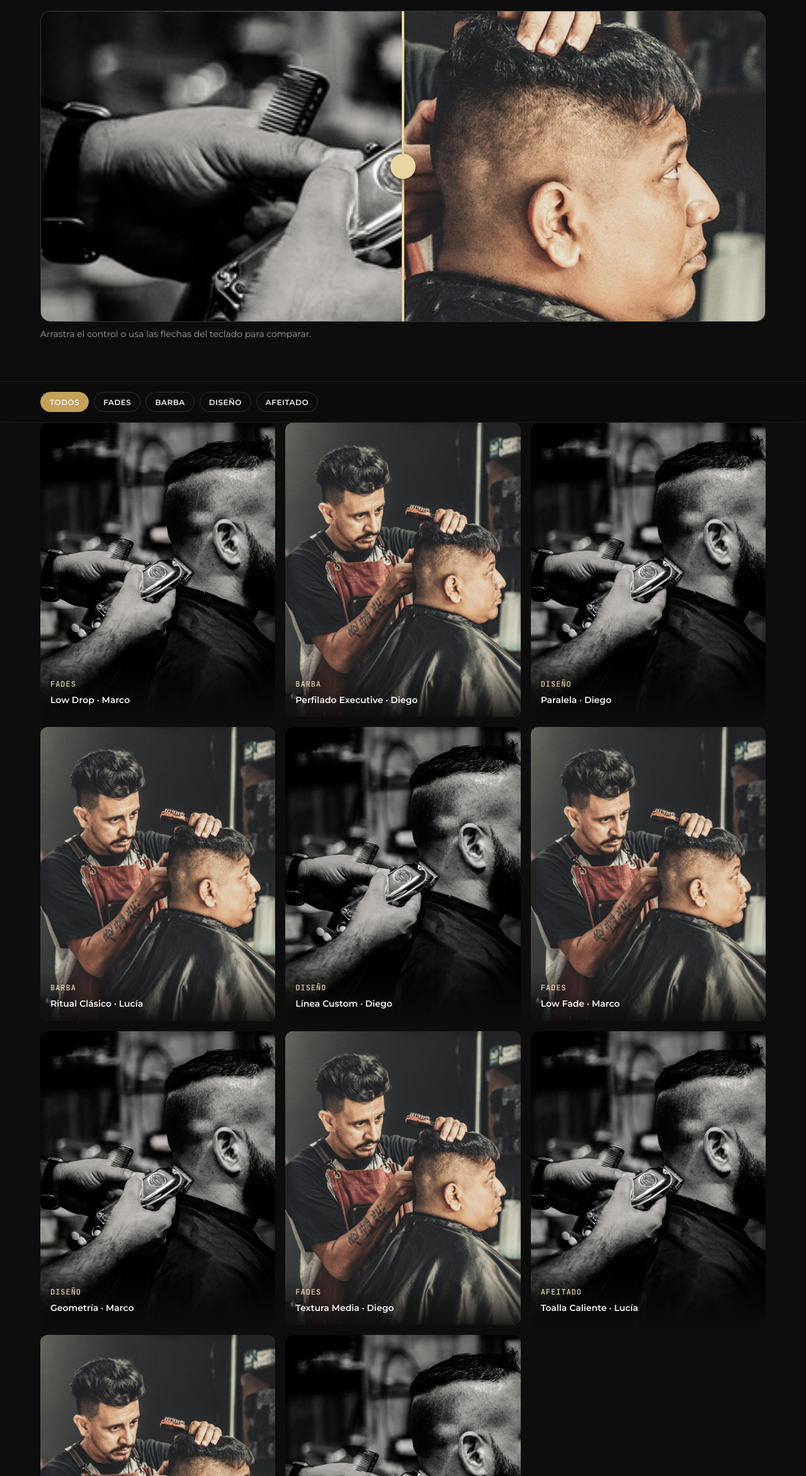
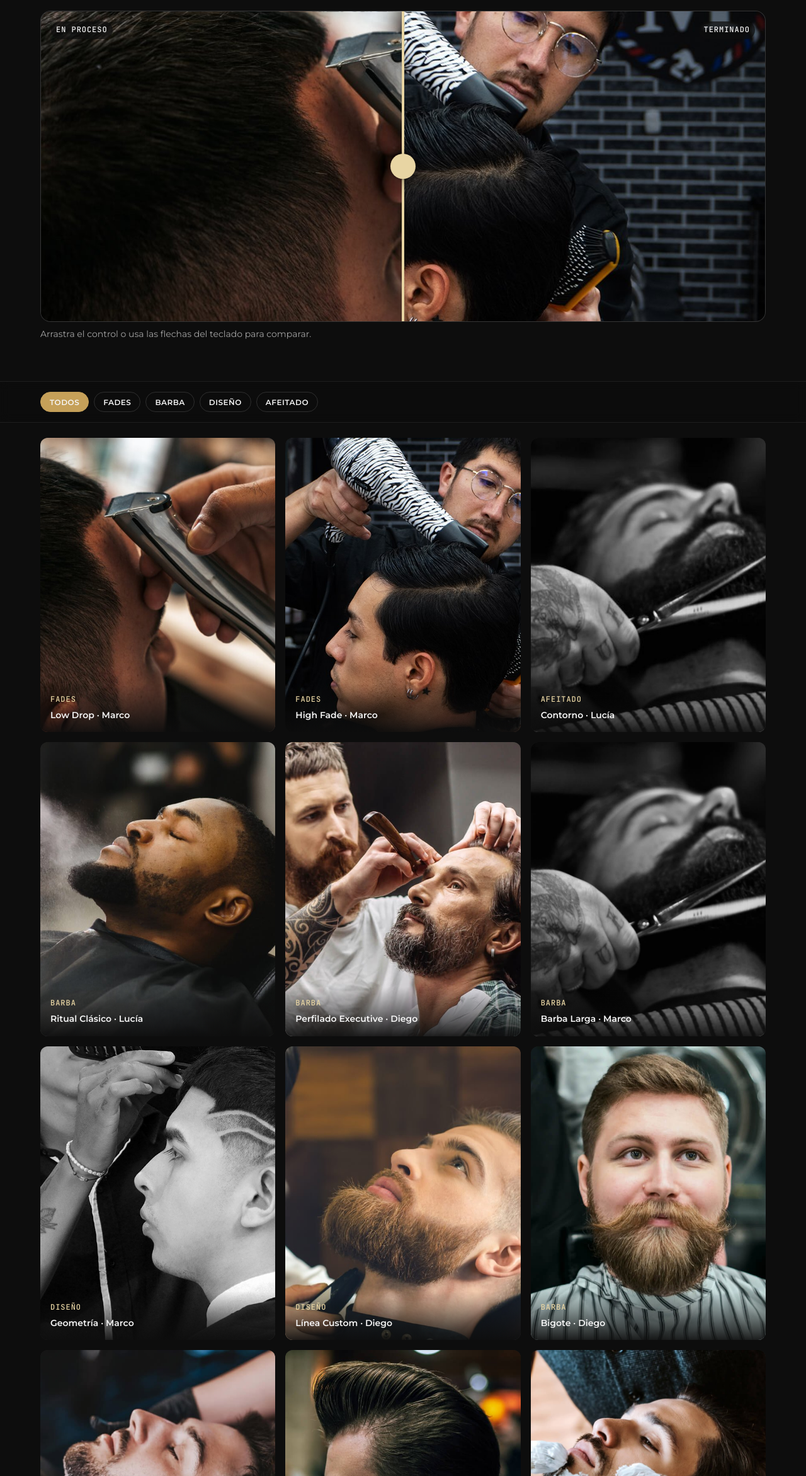
Before and after one commit to AriasYarangaIam/barbershop-website, a plain HTML site: page pages/galeria.html in a window 1280 px wide. Shown: the part 457-2800 px from the top of the page at 63% size. Drawn offline with Linux system fonts and the light colour scheme.

Commit message:
feat(galeria): usa imagenes propias y etiqueta el comparador
El masonry reutilizaba hero.jpg y barber-cut.jpg en casi todos los
items. Se añaden 12 imágenes propias en images/galeria/ con crops y
alt descriptivos, y el comparador antes/después pasa a mostrar
"En proceso" y "Terminado" con etiquetas superpuestas. Se añade el
padding del masonry y las reglas de las etiquetas.

```diff
--- a/pages/galeria.html
+++ b/pages/galeria.html
@@ -77,17 +77,19 @@
         <section class="before-after container" aria-labelledby="ba-title">
             <header class="section-head">
                 <p class="eyebrow"><span class="eyebrow__pole" aria-hidden="true"></span>01 // Destacado</p>
-                <h2 id="ba-title">Antes y después</h2>
+                <h2 id="ba-title">En proceso y terminado</h2>
             </header>
             <div class="ba-slider" role="slider" tabindex="0"
-                aria-label="Comparación antes y después de un fade con acabado a navaja"
+                aria-label="Comparación de un fade en proceso y su acabado final"
                 aria-valuemin="0" aria-valuemax="100" aria-valuenow="50">
-                <img class="ba-slider__after" src="../images/hero.jpg" alt="Resultado después del corte: fade degradado con acabado a navaja en Montalvo For Men" width="1150" height="493" loading="lazy"
-                    onerror="if(this.src!=='../images/barber-cut.jpg'){this.src='../images/barber-cut.jpg';this.alt='Resultado de corte en Montalvo For Men';}">
+                <img class="ba-slider__after" src="../images/galeria/galeria-fade-soplado.jpg" alt="Resultado terminado: fade degradado con acabado a máquina en Montalvo For Men" width="1170" height="690" loading="lazy"
+                    onerror="if(this.src!=='../images/hero.jpg'){this.src='../images/hero.jpg';this.alt='Trabajo de Montalvo For Men';}">
                 <div class="ba-slider__before" aria-hidden="true">
-                    <img src="../images/barber-cut.jpg" alt="" width="1150" height="493" loading="lazy"
-                        onerror="if(this.src!=='../images/hero.jpg'){this.src='../images/hero.jpg';}">
+                    <img src="../images/galeria/galeria-fade-low-drop.jpg" alt="" width="1170" height="690" loading="lazy"
+                        onerror="if(this.src!=='../images/hero.jpg'){this.src='../images/hero.jpg';this.alt='Trabajo de Montalvo For Men';}">
                 </div>
+                <span class="ba-slider__label ba-slider__label--before" aria-hidden="true">En proceso</span>
+                <span class="ba-slider__label ba-slider__label--after" aria-hidden="true">Terminado</span>
                 <span class="ba-slider__handle" aria-hidden="true"></span>
             </div>
             <p class="ba-slider__hint">Arrastra el control o usa las flechas del teclado para comparar.</p>
@@ -107,68 +109,63 @@
             <h2 class="visually-hidden" id="grid-title">Trabajos de Montalvo For Men</h2>
             <ul class="masonry container" role="list">
                 <li class="masonry__item" data-category="fades">
-                    <img src="../images/barber-cut.jpg" alt="Fade medio degradado con terminación a navaja en sede Magdalena del Mar" width="400" height="500" loading="lazy"
-                        onerror="if(this.src!=='../images/barber-cut.jpg'){this.src='../images/barber-cut.jpg';}">
+                    <img src="../images/galeria/galeria-fade-low-drop.jpg" alt="Fade degradado a máquina con acabado limpio en Montalvo For Men" width="1170" height="690" loading="lazy"
+                        onerror="if(this.src!=='../images/hero.jpg'){this.src='../images/hero.jpg';this.alt='Trabajo de Montalvo For Men';}">
                     <p class="masonry__caption"><span class="masonry__tag">Fades</span><span class="masonry__title">Low Drop · Marco</span></p>
                 </li>
                 <li class="masonry__item" data-category="barba">
-                    <img src="../images/hero.jpg" alt="Ritual de barba con toalla caliente y perfilado en sede Miraflores" width="400" height="500" loading="lazy"
-                        onerror="if(this.src!=='../images/barber-cut.jpg'){this.src='../images/barber-cut.jpg';}">
+                    <img src="../images/galeria/galeria-barba-ritual.jpg" alt="Ritual de barba con toalla caliente y vapor en Montalvo For Men" width="740" height="740" loading="lazy"
+                        onerror="if(this.src!=='../images/hero.jpg'){this.src='../images/hero.jpg';this.alt='Trabajo de Montalvo For Men';}">
                     <p class="masonry__caption"><span class="masonry__tag">Barba</span><span class="masonry__title">Ritual Clásico · Lucía</span></p>
                 </li>
                 <li class="masonry__item" data-category="diseno">
-                    <img src="../images/barber-cut.jpg" alt="Corte con diseño geométrico trazado a máquina en Montalvo For Men" width="400" height="500" loading="lazy"
-                        onerror="if(this.src!=='../images/barber-cut.jpg'){this.src='../images/barber-cut.jpg';}">
+                    <img src="../images/galeria/galeria-diseno-geometria.jpg" alt="Corte con diseño geométrico trazado a máquina, en blanco y negro" width="1170" height="690" loading="lazy"
+                        onerror="if(this.src!=='../images/hero.jpg'){this.src='../images/hero.jpg';this.alt='Trabajo de Montalvo For Men';}">
                     <p class="masonry__caption"><span class="masonry__tag">Diseño</span><span class="masonry__title">Geometría · Marco</span></p>
                 </li>
                 <li class="masonry__item" data-category="afeitado">
-                    <img src="../images/hero.jpg" alt="Afeitado tradicional a navaja con toalla caliente en Montalvo For Men" width="400" height="500" loading="lazy"
-                        onerror="if(this.src!=='../images/barber-cut.jpg'){this.src='../images/barber-cut.jpg';}">
+                    <img src="../images/galeria/galeria-afeitado-navaja.jpg" alt="Afeitado tradicional con espuma aplicada sobre la barba" width="740" height="740" loading="lazy"
+                        onerror="if(this.src!=='../images/hero.jpg'){this.src='../images/hero.jpg';this.alt='Trabajo de Montalvo For Men';}">
                     <p class="masonry__caption"><span class="masonry__tag">Afeitado</span><span class="masonry__title">Navaja y Toalla · Lucía</span></p>
                 </li>
                 <li class="masonry__item" data-category="fades">
-                    <img src="../images/barber-cut.jpg" alt="Fade alto pulido con línea limpia en sede Magdalena del Mar" width="400" height="500" loading="lazy"
-                        onerror="if(this.src!=='../images/barber-cut.jpg'){this.src='../images/barber-cut.jpg';}">
+                    <img src="../images/galeria/galeria-fade-soplado.jpg" alt="Acabado con secador y cepillo sobre un fade marcado" width="1170" height="690" loading="lazy"
+                        onerror="if(this.src!=='../images/hero.jpg'){this.src='../images/hero.jpg';this.alt='Trabajo de Montalvo For Men';}">
                     <p class="masonry__caption"><span class="masonry__tag">Fades</span><span class="masonry__title">High Fade · Marco</span></p>
                 </li>
                 <li class="masonry__item" data-category="barba">
-                    <img src="../images/hero.jpg" alt="Perfilado de barba executive con líneas limpias en Montalvo For Men" width="400" height="500" loading="lazy"
-                        onerror="if(this.src!=='../images/barber-cut.jpg'){this.src='../images/barber-cut.jpg';}">
+                    <img src="../images/galeria/galeria-barba-perfilado.jpg" alt="Perfilado de barba con navaja sobre cliente en el sillón" width="740" height="740" loading="lazy"
+                        onerror="if(this.src!=='../images/hero.jpg'){this.src='../images/hero.jpg';this.alt='Trabajo de Montalvo For Men';}">
                     <p class="masonry__caption"><span class="masonry__tag">Barba</span><span class="masonry__title">Perfilado Executive · Diego</span></p>
                 </li>
                 <li class="masonry__item" data-category="diseno">
-                    <img src="../images/barber-cut.jpg" alt="Línea de diseño personalizada a máquina en Montalvo For Men" width="400" height="500" loading="lazy"
-                        onerror="if(this.src!=='../images/barber-cut.jpg'){this.src='../images/barber-cut.jpg';}">
+                    <img src="../images/galeria/galeria-diseno-linea.jpg" alt="Línea de diseño trazada a máquina, en blanco y negro" width="1170" height="690" loading="lazy"
+                        onerror="if(this.src!=='../images/hero.jpg'){this.src='../images/hero.jpg';this.alt='Trabajo de Montalvo For Men';}">
                     <p class="masonry__caption"><span class="masonry__tag">Diseño</span><span class="masonry__title">Línea Custom · Diego</span></p>
                 </li>
                 <li class="masonry__item" data-category="fades">
-                    <img src="../images/hero.jpg" alt="Fade con textura media y acabado natural en Montalvo For Men" width="400" height="500" loading="lazy"
-                        onerror="if(this.src!=='../images/barber-cut.jpg'){this.src='../images/barber-cut.jpg';}">
+                    <img src="../images/galeria/galeria-fade-textura.jpg" alt="Textura y fijación con cepillo sobre un corte degradado" width="740" height="740" loading="lazy"
+                        onerror="if(this.src!=='../images/hero.jpg'){this.src='../images/hero.jpg';this.alt='Trabajo de Montalvo For Men';}">
                     <p class="masonry__caption"><span class="masonry__tag">Fades</span><span class="masonry__title">Textura Media · Diego</span></p>
                 </li>
                 <li class="masonry__item" data-category="afeitado">
-                    <img src="../images/barber-cut.jpg" alt="Afeitado de contorno con navaja y espuma en Montalvo For Men" width="400" height="500" loading="lazy"
-                        onerror="if(this.src!=='../images/barber-cut.jpg'){this.src='../images/barber-cut.jpg';}">
+                    <img src="../images/galeria/galeria-afeitado-contorno.jpg" alt="Contorno de barba a navaja, en blanco y negro" width="740" height="740" loading="lazy"
+                        onerror="if(this.src!=='../images/hero.jpg'){this.src='../images/hero.jpg';this.alt='Trabajo de Montalvo For Men';}">
                     <p class="masonry__caption"><span class="masonry__tag">Afeitado</span><span class="masonry__title">Contorno · Lucía</span></p>
                 </li>
                 <li class="masonry__item" data-category="barba">
-                    <img src="../images/hero.jpg" alt="Barba completa recortada y nutrida con aceite en Montalvo For Men" width="400" height="500" loading="lazy"
-                        onerror="if(this.src!=='../images/barber-cut.jpg'){this.src='../images/barber-cut.jpg';}">
+                    <img src="../images/galeria/galeria-barba-larga.jpg" alt="Recorte de barba larga con tijera, en blanco y negro" width="1340" height="960" loading="lazy"
+                        onerror="if(this.src!=='../images/hero.jpg'){this.src='../images/hero.jpg';this.alt='Trabajo de Montalvo For Men';}">
                     <p class="masonry__caption"><span class="masonry__tag">Barba</span><span class="masonry__title">Barba Larga · Marco</span></p>
                 </li>
-                <li class="masonry__item" data-category="diseno">
-                    <img src="../images/barber-cut.jpg" alt="Diseño de corte con línea paralela marcada en Montalvo For Men" width="400" height="500" loading="lazy"
-                        onerror="if(this.src!=='../images/barber-cut.jpg'){this.src='../images/barber-cut.jpg';}">
-                    <p class="masonry__caption"><span class="masonry__tag">Diseño</span><span class="masonry__title">Paralela · Diego</span></p>
-                </li>
-                <li class="masonry__item" data-category="fades">
-                    <img src="../images/hero.jpg" alt="Fade bajo con acabado pulido en la nuca en Montalvo For Men" width="400" height="500" loading="lazy"
-                        onerror="if(this.src!=='../images/barber-cut.jpg'){this.src='../images/barber-cut.jpg';}">
-                    <p class="masonry__caption"><span class="masonry__tag">Fades</span><span class="masonry__title">Low Fade · Marco</span></p>
+                <li class="masonry__item" data-category="barba">
+                    <img src="../images/galeria/galeria-barba-bigote.jpg" alt="Bigote y barba perfilados con acabado pulido" width="740" height="740" loading="lazy"
+                        onerror="if(this.src!=='../images/hero.jpg'){this.src='../images/hero.jpg';this.alt='Trabajo de Montalvo For Men';}">
+                    <p class="masonry__caption"><span class="masonry__tag">Barba</span><span class="masonry__title">Bigote · Diego</span></p>
                 </li>
                 <li class="masonry__item" data-category="afeitado">
-                    <img src="../images/barber-cut.jpg" alt="Afeitado completo con toallas calientes y bálsamo en Montalvo For Men" width="400" height="500" loading="lazy"
-                        onerror="if(this.src!=='../images/barber-cut.jpg'){this.src='../images/barber-cut.jpg';}">
+                    <img src="../images/galeria/galeria-afeitado-toalla.jpg" alt="Espuma y brocha para el afeitado con toalla caliente" width="1340" height="960" loading="lazy"
+                        onerror="if(this.src!=='../images/hero.jpg'){this.src='../images/hero.jpg';this.alt='Trabajo de Montalvo For Men';}">
                     <p class="masonry__caption"><span class="masonry__tag">Afeitado</span><span class="masonry__title">Toalla Caliente · Lucía</span></p>
                 </li>
             </ul>
--- a/styles/styles.css
+++ b/styles/styles.css
@@ -1127,6 +1127,33 @@ ul, ol {
     font-size: var(--fs-small);
 }
 
+.ba-slider__label {
+    position: absolute;
+    top: var(--sp-md);
+    z-index: 1;
+    padding: var(--sp-xs) var(--sp-sm);
+    border-radius: var(--r-pill);
+    background-color: rgba(13, 13, 13, 0.72);
+    color: var(--text-primary);
+    font-family: var(--font-mono);
+    font-size: var(--fs-label);
+    letter-spacing: 0.08em;
+    text-transform: uppercase;
+    pointer-events: none;
+}
+
+.ba-slider__label--before {
+    left: var(--sp-md);
+}
+
+.ba-slider__label--after {
+    right: var(--sp-md);
+}
+
+.masonry {
+    padding-block: var(--sp-lg);
+}
+
 .site-footer__hours span {
     white-space: nowrap;
 }
```
Also changed, not shown: images/galeria/galeria-afeitado-contorno.jpg (added), images/galeria/galeria-afeitado-navaja.jpg (added), images/galeria/galeria-afeitado-toalla.jpg (added), images/galeria/galeria-barba-bigote.jpg (added), images/galeria/galeria-barba-larga.jpg (added), images/galeria/galeria-barba-perfilado.jpg (added), images/galeria/galeria-barba-ritual.jpg (added), images/galeria/galeria-diseno-geometria.jpg (added), images/galeria/galeria-diseno-linea.jpg (added), images/galeria/galeria-fade-low-drop.jpg (added), images/galeria/galeria-fade-soplado.jpg (added), images/galeria/galeria-fade-textura.jpg (added).
